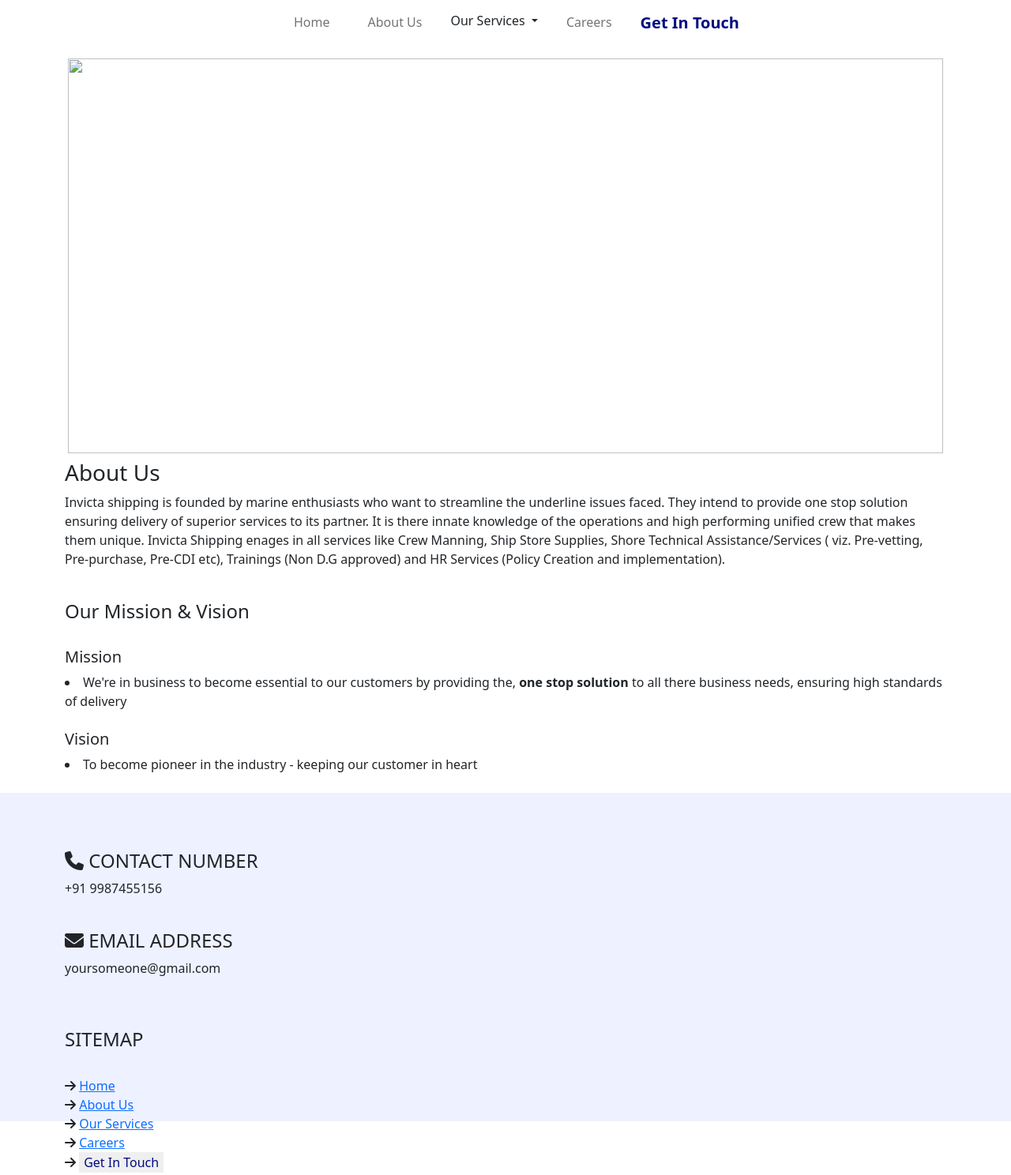
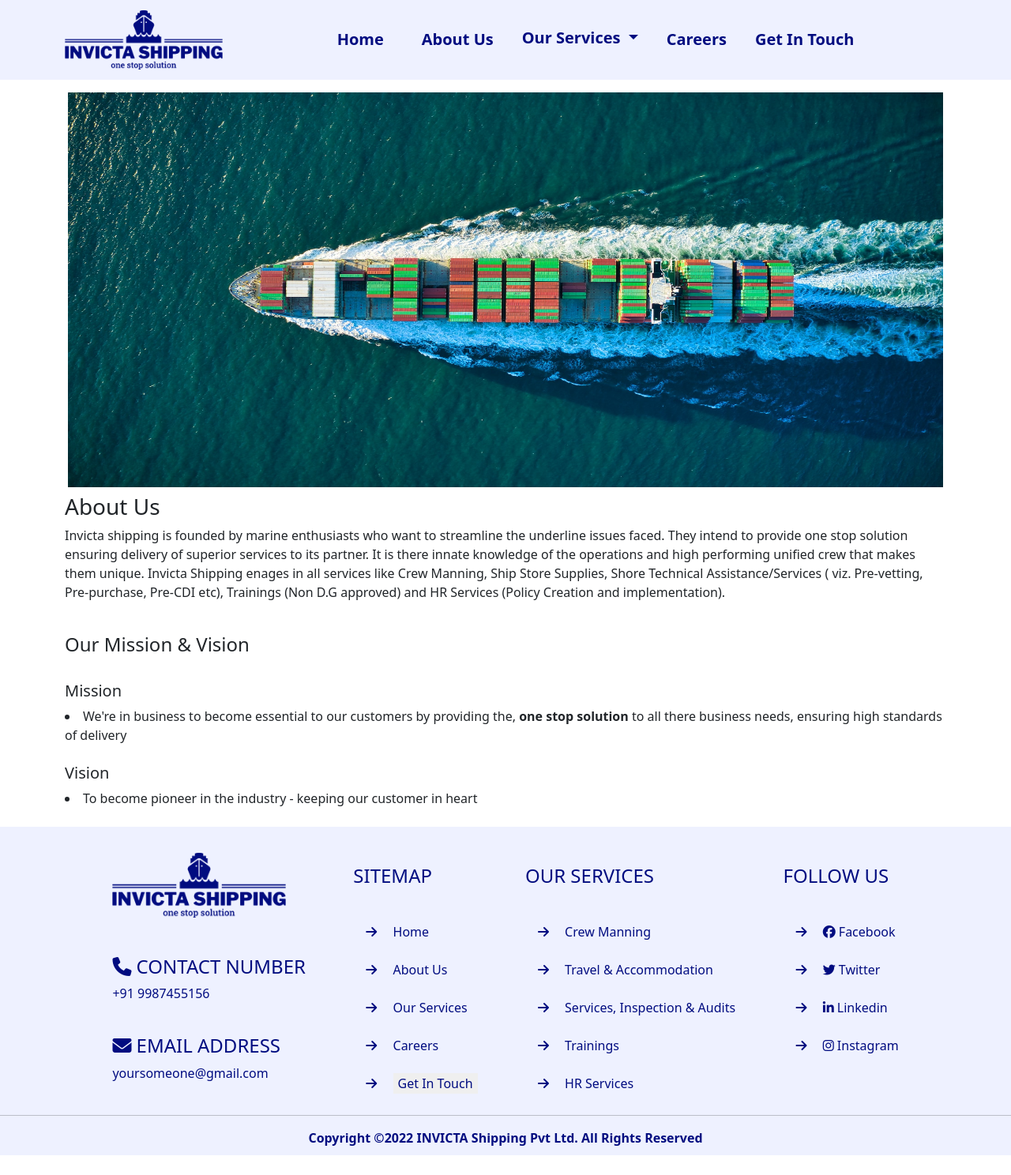
Before and after one commit to Ayush16999/website, a plain HTML site: page about.html in a window 1280 px wide. Shown: the top 1488 px of the page at 79% size. After the commit the page ends 1463 px from the top, so only its background shows below. Drawn offline with nearby package versions, Linux system fonts and the light colour scheme; the site is published under a folder, as on GitHub Pages, so addresses that start at the root find nothing.

Commit message:
Update about.html

```diff
--- a/about.html
+++ b/about.html
@@ -4,36 +4,36 @@
     <meta charset="utf-8">
     <meta name="viewport" content="width=device-width, initial-scale=1">
     <title>Invicta | Homepage</title>
-    <link rel="stylesheet" href="/css/style.css">
-    <link rel="shortcut icon" href="/images/icon.png" type="image/x-icon">
+    <link rel="stylesheet" href="css/style.css">
+    <link rel="shortcut icon" href="images/icon.png" type="image/x-icon">
     <script src="https://kit.fontawesome.com/d6040caa71.js" crossorigin="anonymous"></script>
     <link href="https://cdn.jsdelivr.net/npm/bootstrap@5.2.3/dist/css/bootstrap.min.css" rel="stylesheet" integrity="sha384-rbsA2VBKQhggwzxH7pPCaAqO46MgnOM80zW1RWuH61DGLwZJEdK2Kadq2F9CUG65" crossorigin="anonymous">
   </head>
   <body>
     <nav class="navbar navbar-expand-lg sticky-top" >
         <div class="container">
-          <a class="navbar-brand" href="#"> <img src="/images/logo.png" alt=""> </a>
+          <a class="navbar-brand" href="#"> <img src="images/logo.png" alt=""> </a>
           <button class="navbar-toggler" type="button" data-bs-toggle="collapse" data-bs-target="#navbarNavAltMarkup" aria-controls="navbarNavAltMarkup" aria-expanded="false" aria-label="Toggle navigation">
             <span class="navbar-toggler-icon"></span>
           </button>
           <div class="collapse navbar-collapse justify-content-center" id="navbarNavAltMarkup">
             <div class="navbar-nav ">
-              <a class="nav-link  px-4" href="/index.html">Home</a>
+              <a class="nav-link  px-4" href="index.html">Home</a>
               <a class="nav-link  px-4" href="#">About Us</a>
               <div class="dropdown">
-                <a class="btn btn dropdown-toggle" href="/services.html" role="button" data-bs-toggle="dropdown" aria-expanded="false" style="border: none;">
+                <a class="btn btn dropdown-toggle" href="services.html" role="button" data-bs-toggle="dropdown" aria-expanded="false" style="border: none;">
                 Our Services
                 </a>
 
                 <ul class="dropdown-menu">
-                  <li><a class="dropdown-item" href="/services.html" style="color: #010C80;">Crew Manning</a></li>
-                  <li><a class="dropdown-item" href="/services.html" style="color: #010C80;">Travel & Accommodation</a></li>
-                  <li><a class="dropdown-item" href="/services.html" style="color: #010C80;">Services, Inspection & Audits</a></li>
-                  <li><a class="dropdown-item" href="/services.html" style="color: #010C80;">Trainings</a></li>
-                  <li><a class="dropdown-item" href="/services.html" style="color: #010C80;">HR Services</a></li>
+                  <li><a class="dropdown-item" href="services.html" style="color: #010C80;">Crew Manning</a></li>
+                  <li><a class="dropdown-item" href="services.html" style="color: #010C80;">Travel & Accommodation</a></li>
+                  <li><a class="dropdown-item" href="services.html" style="color: #010C80;">Services, Inspection & Audits</a></li>
+                  <li><a class="dropdown-item" href="services.html" style="color: #010C80;">Trainings</a></li>
+                  <li><a class="dropdown-item" href="services.html" style="color: #010C80;">HR Services</a></li>
                 </ul>
               </div>
-              <a class="nav-link  px-4" href="/careers.html">Careers</a>
+              <a class="nav-link  px-4" href="careers.html">Careers</a>
               <button style="color: #010c80;font-size: 20px; border: none;font-weight: 600;" class="btn btn" type="button" data-bs-toggle="offcanvas" data-bs-target="#offcanvasRight" aria-controls="offcanvasRight">Get In Touch</button>
             </div>
           </div>
@@ -42,7 +42,7 @@
 
 
         <div class="aboutImage container p-3" style="height: 500px;">
-          <img src="/images/3.jpg" alt="" width="100%" height="500px">
+          <img src="images/3.jpg" alt="" width="100%" height="500px">
         </div>
         <br>
         <main class="container">
@@ -74,7 +74,7 @@
       <div class="footerBlock container">
           <div class="footOne">
               <br>
-              <img src="/images/logo.png" alt="" width="220px">
+              <img src="images/logo.png" alt="" width="220px">
               <br>
               <br>
               <div> <h4> <i class="fa-solid fa-phone"></i> CONTACT NUMBER</h4> <p>+91 9987455156</p> </div>
@@ -85,21 +85,21 @@
 
           <div class="footTwo"> <br> <br>
               <h4>SITEMAP</h4> <br>
-              <div><i class="fa-solid fa-arrow-right"></i> <a href="/index.html">Home</a>  </div>
-              <div><i class="fa-solid fa-arrow-right"></i> <a href="/about.html">About Us</a>  </div>
-              <div><i class="fa-solid fa-arrow-right"></i> <a href="/services.html">Our Services</a> </div>
-              <div><i class="fa-solid fa-arrow-right"></i> <a href="/careers.html">Careers</a> </div>
+              <div><i class="fa-solid fa-arrow-right"></i> <a href="index.html">Home</a>  </div>
+              <div><i class="fa-solid fa-arrow-right"></i> <a href="about.html">About Us</a>  </div>
+              <div><i class="fa-solid fa-arrow-right"></i> <a href="services.html">Our Services</a> </div>
+              <div><i class="fa-solid fa-arrow-right"></i> <a href="careers.html">Careers</a> </div>
               <div><i class="fa-solid fa-arrow-right"></i> <button style="color:#010c80;border: none;" class="" type="button" data-bs-toggle="offcanvas" data-bs-target="#offcanvasRight" aria-controls="offcanvasRight">Get In Touch</button> </div>
                </div>
 
 
           <div class="footThree"> <br> <br>
               <h4>OUR SERVICES</h4> <br>
-              <div><i class="fa-solid fa-arrow-right"></i> <a href="/services.html">Crew Manning </a> </div>
-              <div><i class="fa-solid fa-arrow-right"></i> <a href="/services.html">Travel & Accommodation</a> </div>
-              <div><i class="fa-solid fa-arrow-right"></i> <a href="/services.html">Services, Inspection & Audits</a> </div>
-              <div><i class="fa-solid fa-arrow-right"></i> <a href="/services.html">Trainings</a> </div>
-              <div><i class="fa-solid fa-arrow-right"></i> <a href="/services.html">HR Services</a> </div>
+              <div><i class="fa-solid fa-arrow-right"></i> <a href="services.html">Crew Manning </a> </div>
+              <div><i class="fa-solid fa-arrow-right"></i> <a href="services.html">Travel & Accommodation</a> </div>
+              <div><i class="fa-solid fa-arrow-right"></i> <a href="services.html">Services, Inspection & Audits</a> </div>
+              <div><i class="fa-solid fa-arrow-right"></i> <a href="services.html">Trainings</a> </div>
+              <div><i class="fa-solid fa-arrow-right"></i> <a href="services.html">HR Services</a> </div>
               </div>
 
 
```
